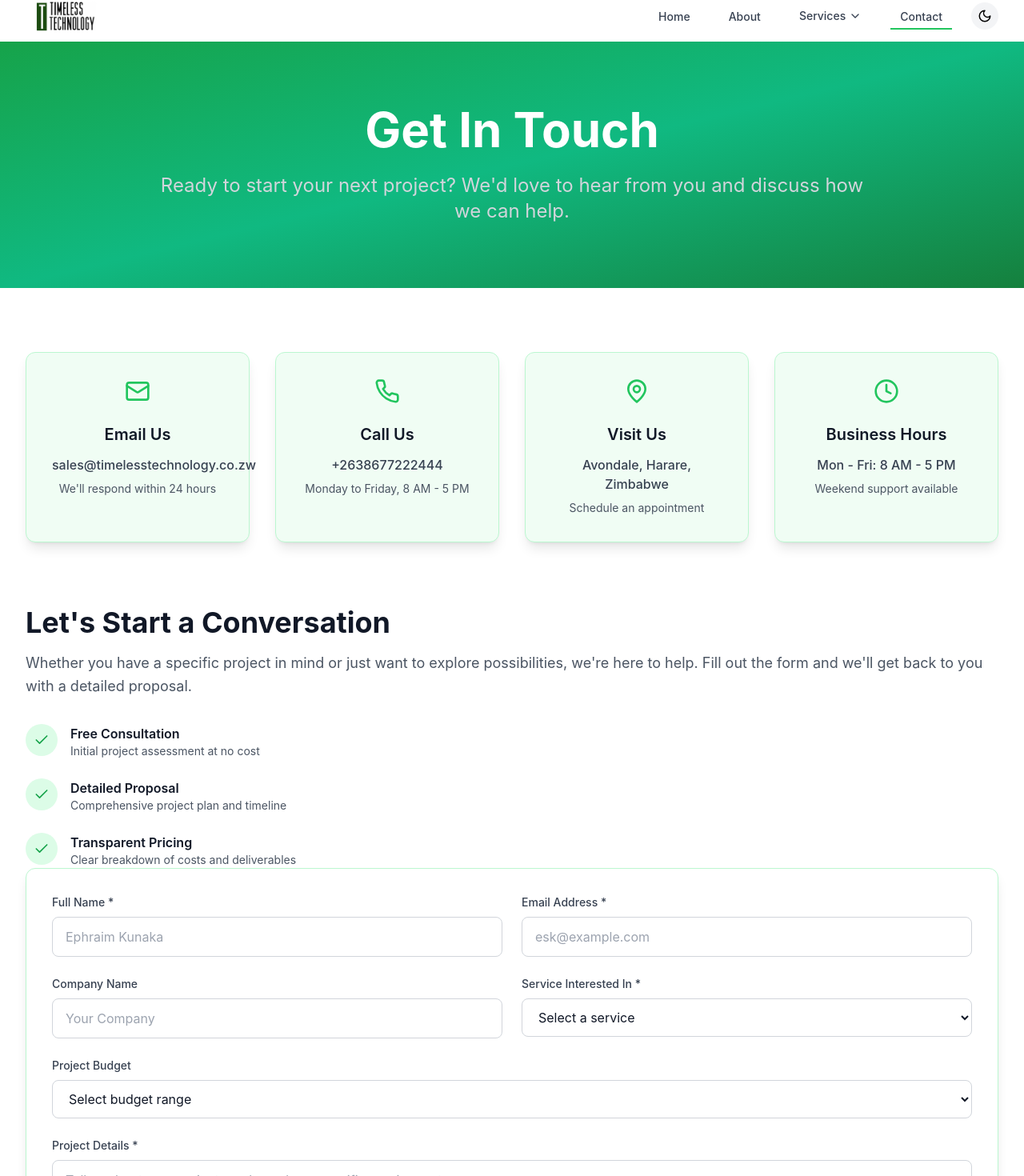
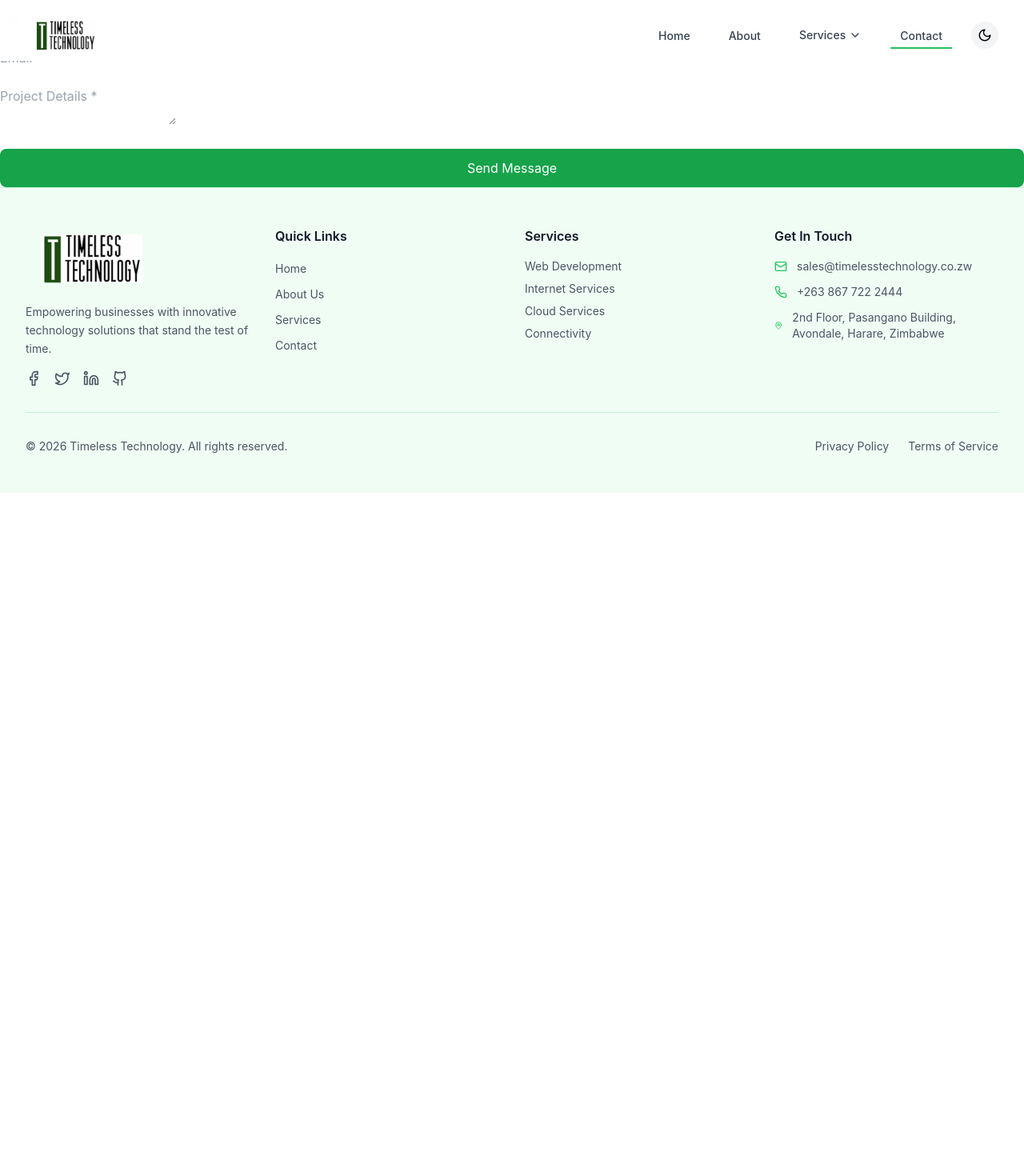
Before and after one commit to ESK07/TimelessTechnologyFull, a React (Vite) app: page /contact in a window 1280 px wide. Shown: the part 12-1482 px from the top of the page at 80% size. After the commit the page ends 824 px from the top, so only its background shows below. Built offline with nearby package versions, Linux system fonts and the light colour scheme.

Commit message:
Updated project files

```diff
--- a/package.json
+++ b/package.json
@@ -15,6 +15,7 @@
     "lucide-react": "^0.344.0",
     "react": "^18.3.1",
     "react-dom": "^18.3.1",
+    "react-hot-toast": "^2.6.0",
     "react-router-dom": "^7.8.2"
   },
   "devDependencies": {
--- /dev/null
+++ b/public/images/contact.html
@@ -0,0 +1,6 @@
+<form name="contact" method="POST" data-netlify="true">
+    <input type="hidden" name="form-name" value="contact" />
+    <input type="text" name="name" />
+    <input type="email" name="email" />
+    <textarea name="message"></textarea>
+  </form>
--- a/src/App.tsx
+++ b/src/App.tsx
@@ -10,6 +10,9 @@ import Connectivity from "./pages/Connectivity";
 import Services from './pages/Services';
 import Contact from './pages/Contact';
 import ContactCenterSolutions from "./pages/ContactCenterSolutions";
+import { Toaster } from "react-hot-toast";
+
+<Toaster position="top-right" />
 
 const PageTransition = ({ children }: { children: React.ReactNode }) => (
   <motion.div
--- a/src/pages/Contact.tsx
+++ b/src/pages/Contact.tsx
@@ -1,385 +1,203 @@
-import { useState } from 'react';
-import { motion } from 'framer-motion';
-import { Mail, Phone, MapPin, Clock, Send, CheckCircle, Check } from 'lucide-react';
-import emailjs from '@emailjs/browser';
-import { fadeUp, staggerContainer } from '../utils/animations';
+import { useState, useEffect } from "react";
+import { motion, AnimatePresence } from "framer-motion";
+import { Mail, Phone, MapPin, Clock, Send, CheckCircle, Check } from "lucide-react";
+import toast from "react-hot-toast";
+import { fadeUp, staggerContainer } from "../utils/animations";
 
 const Contact = () => {
   const [formData, setFormData] = useState({
-    name: '',
-    email: '',
-    company: '',
-    service: '',
-    budget: '',
-    message: ''
+    name: "",
+    email: "",
+    company: "",
+    service: "",
+    budget: "",
+    message: ""
   });
 
+  const [errors, setErrors] = useState<any>({});
+  const [inlineError, setInlineError] = useState("");
   const [isSubmitted, setIsSubmitted] = useState(false);
   const [isLoading, setIsLoading] = useState(false);
+
+  // Auto-dismiss inline error
+  useEffect(() => {
+    if (inlineError) {
+      const timer = setTimeout(() => setInlineError(""), 4000);
+      return () => clearTimeout(timer);
+    }
+  }, [inlineError]);
+
+  const validate = () => {
+    const newErrors: any = {};
+    if (!formData.name.trim()) newErrors.name = "Full name is required";
+    if (!formData.email.match(/^\S+@\S+\.\S+$/))
+      newErrors.email = "Valid email required";
+    if (!formData.service) newErrors.service = "Please select a service";
+    if (!formData.message.trim()) newErrors.message = "Project details required";
+    return newErrors;
+  };
 
   const handleChange = (
     e: React.ChangeEvent<HTMLInputElement | HTMLTextAreaElement | HTMLSelectElement>
   ) => {
-    setFormData({
-      ...formData,
-      [e.target.name]: e.target.value
-    });
+    setFormData({ ...formData, [e.target.name]: e.target.value });
   };
 
   const handleSubmit = async (e: React.FormEvent<HTMLFormElement>) => {
     e.preventDefault();
+
+    const validationErrors = validate();
+    if (Object.keys(validationErrors).length > 0) {
+      setErrors(validationErrors);
+      toast.error("Please fix the highlighted fields.");
+      return;
+    }
+
     setIsLoading(true);
+    setErrors({});
 
     try {
-      await emailjs.send(
-        import.meta.env.VITE_EMAIL_SERVICE_ID as string,
-        import.meta.env.VITE_EMAIL_TEMPLATE_ID as string,
-        {
-          name: formData.name,
-          email: formData.email,
-          company: formData.company,
-          service: formData.service,
-          budget: formData.budget,
-          message: formData.message,
-        },
-        import.meta.env.VITE_EMAIL_PUBLIC_KEY as string
-      );
+      const response = await fetch("/", {
+        method: "POST",
+        headers: { "Content-Type": "application/x-www-form-urlencoded" },
+        body: new URLSearchParams({
+          "form-name": "contact",
+          ...formData
+        }).toString()
+      });
 
+      if (!response.ok) throw new Error("Submission failed");
+
+      toast.success("Message sent successfully 🚀");
       setIsSubmitted(true);
 
-      setTimeout(() => {
-        setIsSubmitted(false);
-      }, 3000);
+      setTimeout(() => setIsSubmitted(false), 3000);
 
       setFormData({
-        name: '',
-        email: '',
-        company: '',
-        service: '',
-        budget: '',
-        message: ''
+        name: "",
+        email: "",
+        company: "",
+        service: "",
+        budget: "",
+        message: ""
       });
 
     } catch (error) {
-      console.error("EmailJS Error:", error);
-      alert("Failed to send message. Please try again.");
+      setInlineError("Something went wrong. Please try again.");
+      toast.error("Submission failed ❌");
     } finally {
       setIsLoading(false);
     }
   };
-
-  const contactInfo = [
-    {
-      icon: <Mail className="h-8 w-8 text-green-500" />,
-      title: 'Email Us',
-      details: 'sales@timelesstechnology.co.zw',
-      subdescription: 'We\'ll respond within 24 hours'
-    },
-    {
-      icon: <Phone className="h-8 w-8 text-green-500" />,
-      title: 'Call Us',
-      details: '+2638677222444',
-      subdescription: 'Monday to Friday, 8 AM - 5 PM'
-    },
-    {
-      icon: <MapPin className="h-8 w-8 text-green-500" />,
-      title: 'Visit Us',
-      details: 'Avondale, Harare, Zimbabwe',
-      subdescription: 'Schedule an appointment'
-    },
-    {
-      icon: <Clock className="h-8 w-8 text-green-500" />,
-      title: 'Business Hours',
-      details: 'Mon - Fri: 8 AM - 5 PM',
-      subdescription: 'Weekend support available'
-    }
-  ];
 
   if (isSubmitted) {
     return (
       <motion.div
         initial={{ opacity: 0 }}
         animate={{ opacity: 1 }}
-        className="pt-16 min-h-screen bg-white dark:bg-gray-900 flex items-center justify-center transition-colors duration-200"
+        className="min-h-screen flex items-center justify-center"
       >
         <motion.div
-          initial={{ scale: 0.8, opacity: 0 }}
-          animate={{ scale: 1, opacity: 1 }}
-          transition={{ duration: 0.4 }}
+          initial={{ scale: 0 }}
+          animate={{ scale: 1 }}
+          transition={{ type: "spring", stiffness: 120 }}
           className="text-center"
         >
           <CheckCircle className="h-20 w-20 text-green-500 mx-auto mb-6" />
-          <h2 className="text-4xl font-bold text-gray-900 dark:text-white mb-4">
-            Thank You!
-          </h2>
-          <p className="text-xl text-gray-600 dark:text-gray-300 mb-8">
-            Your message has been sent successfully. We'll get back to you within 24 hours.
-          </p>
-          <button
-            onClick={() => setIsSubmitted(false)}
-            className="bg-green-600 hover:bg-green-700 text-white px-8 py-3 rounded-lg font-semibold transition-colors"
-          >
-            Send Another Message
-          </button>
+          <h2 className="text-4xl font-bold mb-4">Thank You!</h2>
+          <p>Your message has been sent successfully.</p>
         </motion.div>
       </motion.div>
     );
   }
 
   return (
-    <div className="pt-16">
+    <form
+      name="contact"
+      method="POST"
+      data-netlify="true"
+      data-netlify-honeypot="bot-field"
+      onSubmit={handleSubmit}
+      className="space-y-6"
+    >
+      {/* Required Hidden Inputs */}
+      <input type="hidden" name="form-name" value="contact" />
+      <input type="hidden" name="bot-field" />
 
-      {/* Hero Section */}
-      <section className="py-20 bg-gradient-to-br from-green-600 via-emerald-500 to-green-700">
-        <div className="max-w-7xl mx-auto px-4 sm:px-6 lg:px-8 text-center">
-          <h1 className="text-4xl md:text-6xl font-bold text-white mb-6">
-            Get In Touch
-          </h1>
-          <p className="text-xl md:text-2xl text-gray-300 max-w-4xl mx-auto leading-relaxed">
-            Ready to start your next project? We'd love to hear from you and discuss how we can help.
-          </p>
-        </div>
-      </section>
-
-      {/* Contact Section */}
-      <section className="py-20 bg-white dark:bg-gray-900 transition-colors duration-200">
-        <div className="max-w-7xl mx-auto px-4 sm:px-6 lg:px-8">
-
-          {/* Contact Info Cards */}
-          <motion.div
-            variants={staggerContainer}
-            initial="hidden"
-            whileInView="visible"
-            viewport={{ once: true, amount: 0.2 }}
-            className="grid grid-cols-1 md:grid-cols-2 lg:grid-cols-4 gap-8 mb-20"
-          >
-            {contactInfo.map((info, index) => (
-              <motion.div
-                key={index}
-                variants={fadeUp}
-                whileHover={{ scale: 1.05, y: -5 }}
-                className="bg-green-50 dark:bg-gray-800 backdrop-blur-sm border border-green-200 dark:border-gray-700 rounded-xl p-8 text-center hover:bg-green-100 dark:hover:bg-gray-700 transition-all duration-300 group shadow-lg hover:shadow-xl"
-              >
-                <div className="mb-6 flex justify-center group-hover:scale-110 transition-transform duration-300">
-                  {info.icon}
-                </div>
-                <h3 className="text-xl font-semibold text-gray-900 dark:text-white mb-3">
-                  {info.title}
-                </h3>
-                <p className="text-gray-700 dark:text-gray-300 font-medium mb-2">
-                  {info.details}
-                </p>
-                <p className="text-gray-600 dark:text-gray-400 text-sm">
-                  {info.subdescription}
-                </p>
-              </motion.div>
-            ))}
-          </motion.div>
-
-          {/* Contact Form Layout */}
-          <div className="space-y-8">
-
-  {/* Heading */}
+      {/* NAME */}
       <div>
-    <h2 className="text-3xl md:text-4xl font-bold text-gray-900 dark:text-white mb-4">
-      Let's Start a Conversation
-    </h2>
-
-    <p className="text-lg text-gray-600 dark:text-gray-400 leading-relaxed">
-      Whether you have a specific project in mind or just want to explore possibilities,
-      we're here to help. Fill out the form and we'll get back to you with a detailed proposal.
-    </p>
-  </div>
-
-  {/* Feature Points */}
-  <div className="space-y-6">
-
-    <div className="flex items-start space-x-4">
-      <div className="flex-shrink-0 w-10 h-10 rounded-full bg-green-100 dark:bg-green-900/40 flex items-center justify-center">
-        <Check className="h-5 w-5 text-green-600 dark:text-green-400" />
-      </div>
-      <div>
-        <h4 className="font-semibold text-gray-900 dark:text-white">
-          Free Consultation
-        </h4>
-        <p className="text-gray-600 dark:text-gray-400 text-sm">
-          Initial project assessment at no cost
-        </p>
-      </div>
-    </div>
-
-    <div className="flex items-start space-x-4">
-      <div className="flex-shrink-0 w-10 h-10 rounded-full bg-green-100 dark:bg-green-900/40 flex items-center justify-center">
-        <Check className="h-5 w-5 text-green-600 dark:text-green-400" />
-      </div>
-      <div>
-        <h4 className="font-semibold text-gray-900 dark:text-white">
-          Detailed Proposal
-        </h4>
-        <p className="text-gray-600 dark:text-gray-400 text-sm">
-          Comprehensive project plan and timeline
-        </p>
-      </div>
-    </div>
-
-    <div className="flex items-start space-x-4">
-      <div className="flex-shrink-0 w-10 h-10 rounded-full bg-green-100 dark:bg-green-900/40 flex items-center justify-center">
-        <Check className="h-5 w-5 text-green-600 dark:text-green-400" />
-      </div>
-      <div>
-        <h4 className="font-semibold text-gray-900 dark:text-white">
-          Transparent Pricing
-        </h4>
-        <p className="text-gray-600 dark:text-gray-400 text-sm">
-          Clear breakdown of costs and deliverables
-        </p>
-      </div>
-    </div>
-
-  </div>
-</div>
-
-
-            <div className="bg-white dark:bg-gray-800 border border-green-200 dark:border-gray-700 rounded-xl p-8 shadow-lg">
-            <form onSubmit={handleSubmit} className="space-y-6">
-
-{/* Row 1 */}
-<div className="grid grid-cols-1 md:grid-cols-2 gap-6">
-  <div>
-    <label className="block text-sm font-medium text-gray-700 dark:text-gray-300 mb-2">
-      Full Name *
-    </label>
         <input
           type="text"
           name="name"
           value={formData.name}
           onChange={handleChange}
-      required
-      placeholder="Ephraim Kunaka"
-      className="w-full bg-white dark:bg-gray-900 border border-gray-300 dark:border-gray-600 rounded-lg px-4 py-3 text-gray-900 dark:text-white focus:ring-2 focus:ring-green-500 focus:border-transparent transition-all"
+          placeholder="Full Name *"
+          className={`input ${errors.name ? "border-red-500" : ""}`}
         />
+        {errors.name && (
+          <motion.p initial={{ opacity: 0 }} animate={{ opacity: 1 }} className="text-red-500 text-sm">
+            {errors.name}
+          </motion.p>
+        )}
       </div>
 
+      {/* EMAIL */}
       <div>
-    <label className="block text-sm font-medium text-gray-700 dark:text-gray-300 mb-2">
-      Email Address *
-    </label>
         <input
           type="email"
           name="email"
           value={formData.email}
           onChange={handleChange}
-      required
-      placeholder="esk@example.com"
-      className="w-full bg-white dark:bg-gray-900 border border-gray-300 dark:border-gray-600 rounded-lg px-4 py-3 text-gray-900 dark:text-white focus:ring-2 focus:ring-green-500 focus:border-transparent transition-all"
+          placeholder="Email *"
+          className={`input ${errors.email ? "border-red-500" : ""}`}
         />
-  </div>
+        {errors.email && (
+          <motion.p initial={{ opacity: 0 }} animate={{ opacity: 1 }} className="text-red-500 text-sm">
+            {errors.email}
+          </motion.p>
+        )}
       </div>
 
-{/* Row 2 */}
-<div className="grid grid-cols-1 md:grid-cols-2 gap-6">
+      {/* MESSAGE */}
       <div>
-    <label className="block text-sm font-medium text-gray-700 dark:text-gray-300 mb-2">
-      Company Name
-    </label>
-    <input
-      type="text"
-      name="company"
-      value={formData.company}
-      onChange={handleChange}
-      placeholder="Your Company"
-      className="w-full bg-white dark:bg-gray-900 border border-gray-300 dark:border-gray-600 rounded-lg px-4 py-3 text-gray-900 dark:text-white focus:ring-2 focus:ring-green-500 focus:border-transparent transition-all"
-    />
-  </div>
-
-  <div>
-    <label className="block text-sm font-medium text-gray-700 dark:text-gray-300 mb-2">
-      Service Interested In *
-    </label>
-    <select
-      name="service"
-      value={formData.service}
-      onChange={handleChange}
-      required
-      className="w-full bg-white dark:bg-gray-900 border border-gray-300 dark:border-gray-600 rounded-lg px-4 py-3 text-gray-900 dark:text-white focus:ring-2 focus:ring-green-500 focus:border-transparent transition-all"
-    >
-      <option value="">Select a service</option>
-      <option value="web">Web Development</option>
-      <option value="mobile">IP PBX Solutions</option>
-      <option value="cloud">Cloud Solutions</option>
-      <option value="ai">Internet solutions</option>
-      <option value="database">Database Solutions</option>
-      <option value="security">Cybersecurity</option>
-    </select>
-  </div>
-</div>
-
-{/* Budget */}
-<div>
-  <label className="block text-sm font-medium text-gray-700 dark:text-gray-300 mb-2">
-    Project Budget
-  </label>
-  <select
-    name="budget"
-    value={formData.budget}
-    onChange={handleChange}
-    className="w-full bg-white dark:bg-gray-900 border border-gray-300 dark:border-gray-600 rounded-lg px-4 py-3 text-gray-900 dark:text-white focus:ring-2 focus:ring-green-500 focus:border-transparent transition-all"
-  >
-    <option value="">Select budget range</option>
-    <option value="under-5k">Under $5,000</option>
-    <option value="5k-15k">$5,000 - $15,000</option>
-    <option value="15k-50k">$15,000 - $50,000</option>
-    <option value="50k-plus">$50,000+</option>
-    <option value="discuss">Let's discuss</option>
-  </select>
-</div>
-
-{/* Message */}
-<div>
-  <label className="block text-sm font-medium text-gray-700 dark:text-gray-300 mb-2">
-    Project Details *
-  </label>
         <textarea
           name="message"
           value={formData.message}
           onChange={handleChange}
-    required
-    rows={6}
-    placeholder="Tell us about your project, goals, and any specific requirements..."
-    className="w-full bg-white dark:bg-gray-900 border border-gray-300 dark:border-gray-600 rounded-lg px-4 py-3 text-gray-900 dark:text-white focus:ring-2 focus:ring-green-500 focus:border-transparent transition-all resize-none"
+          placeholder="Project Details *"
+          className={`input ${errors.message ? "border-red-500" : ""}`}
         />
+        {errors.message && (
+          <motion.p initial={{ opacity: 0 }} animate={{ opacity: 1 }} className="text-red-500 text-sm">
+            {errors.message}
+          </motion.p>
+        )}
       </div>
 
-{/* Submit Button */}
+      {/* Animated Inline Error */}
+      <AnimatePresence>
+        {inlineError && (
+          <motion.div
+            initial={{ opacity: 0, y: -10 }}
+            animate={{ opacity: 1, y: 0 }}
+            exit={{ opacity: 0 }}
+            className="bg-red-100 text-red-700 p-3 rounded-lg"
+          >
+            {inlineError}
+          </motion.div>
+        )}
+      </AnimatePresence>
+
       <motion.button
         type="submit"
         disabled={isLoading}
-  whileHover={{ scale: isLoading ? 1 : 1.02 }}
-  whileTap={{ scale: isLoading ? 1 : 0.98 }}
-  transition={{ duration: 0.2 }}
-  className={`w-full py-4 rounded-lg font-semibold transition-all duration-300 flex items-center justify-center space-x-2 ${
-    isLoading
-      ? 'bg-gray-400 cursor-not-allowed'
-      : 'bg-gradient-to-r from-green-600 to-emerald-600 hover:from-green-700 hover:to-emerald-700 text-white'
-  }`}
+        whileHover={{ scale: 1.02 }}
+        whileTap={{ scale: 0.98 }}
+        className="bg-green-600 text-white py-3 rounded-lg w-full"
       >
-  {isLoading ? (
-    <span>Sending...</span>
-  ) : (
-    <>
-      <span>Send Message</span>
-      <Send className="h-5 w-5" />
-    </>
-  )}
+        {isLoading ? "Sending..." : "Send Message"}
       </motion.button>
-
     </form>
-
-            </div>
-
-        </div>
-      </section>
-    </div>
   );
 };
 
```
Also changed, not shown: 1 other file (tests, documents, lock files or other folders). Lines whose indentation alone changed are shown as unchanged.
